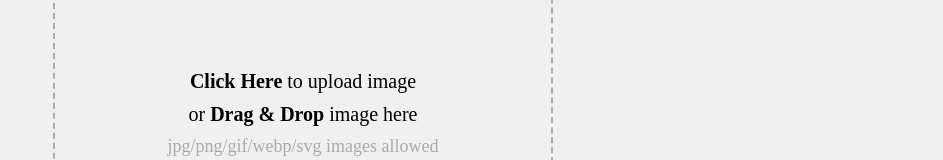
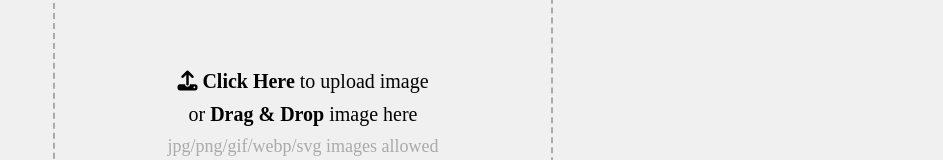
Before and after one commit to JihunKimCode/Color-Extractor, a plain HTML site: page index.html in a window 1280 px wide. Shown: the part 137-297 px from the top of the page, without its empty margins (337-1280 px from the left). Drawn offline with Linux system fonts and the light colour scheme.

Commit message:
Add Icon

```diff
--- a/index.html
+++ b/index.html
@@ -29,7 +29,7 @@
         <input type="file" id="imageInput" accept="image/*" style="display: none;">
         <div id="imagePlaceholder" class="image-placeholder">
             <div>
-                <p><b>Click Here</b> to upload image</p>
+                <p><i class="fa-solid fa-upload"></i> <b>Click Here</b> to upload image</p>
                 <p> or <b>Drag & Drop</b> image here</p>
                 <p class="format">jpg/png/gif/webp/svg images allowed</p>
             </div>
```
